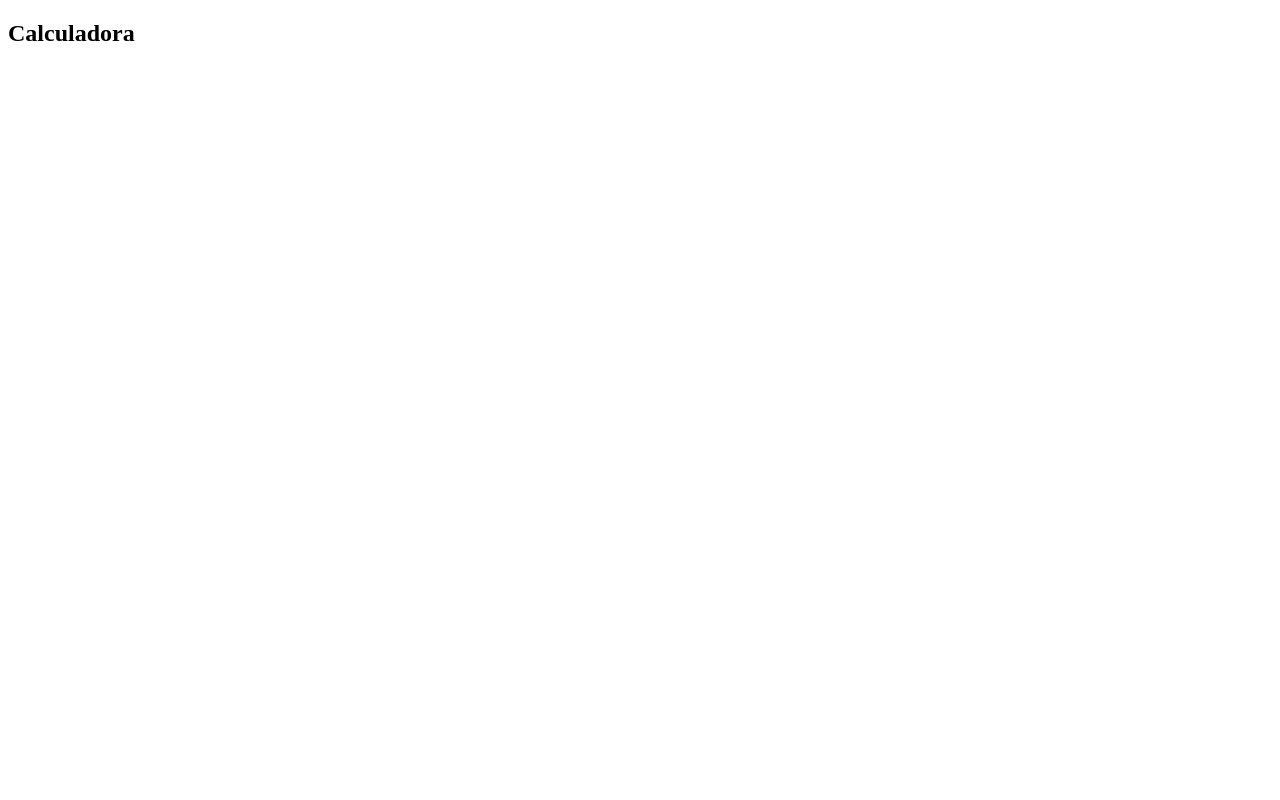
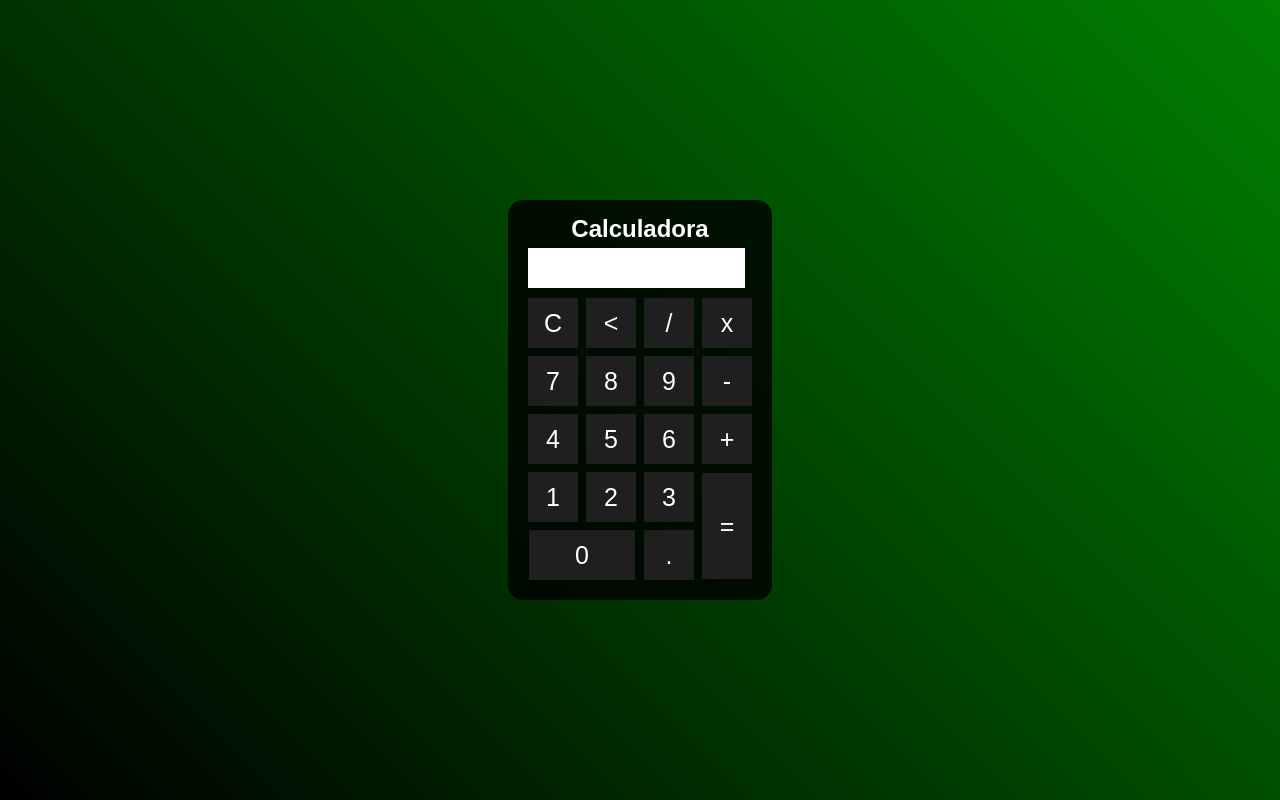
Before and after one commit to WeyderLuiz/Calculadora-JS, a plain HTML site: page index.html in a window 1280 px wide. Drawn offline with Linux system fonts and the light colour scheme.

Commit message:
Feito o código HTML, CSS e JS, já esta funcional

```diff
--- a/index.html
+++ b/index.html
@@ -12,6 +12,43 @@
     <div class="background">
         <div class="calculator">
             <h2>Calculadora</h2>
+            <p id="result"></p>
+
+            <table>
+                <!--Linha 1-->
+                <tr>
+                    <td><button class="button" onclick="clean()">C</button></td>
+                    <td><button class="button" onclick="back()"><</button></td>
+                    <td><button class="button" onclick="insert('/')">/</button></td>
+                    <td><button class="button" onclick="insert('*')">x</button></td>
+                </tr>
+                <!--Linha 2-->
+                <tr>
+                    <td><button class="button" onclick="insert('7')">7</button></td>
+                    <td><button class="button" onclick="insert('8')">8</button></td>
+                    <td><button class="button" onclick="insert('9')">9</button></td>
+                    <td><button class="button" onclick="insert('-')">-</button></td>
+                </tr>
+                <!--Linha 3-->
+                <tr>
+                    <td><button class="button" onclick="insert('4')">4</button></td>
+                    <td><button class="button" onclick="insert('5')">5</button></td>
+                    <td><button class="button" onclick="insert('6')">6</button></td>
+                    <td><button class="button" onclick="insert('+')">+</button></td>
+                </tr>
+                <!--Linha 4-->
+                <tr>
+                    <td><button class="button" onclick="insert('1')">1</button></td>
+                    <td><button class="button" onclick="insert('2')">2</button></td>
+                    <td><button class="button" onclick="insert('3')">3</button></td>
+                    <td rowspan="2"><button class="button" onclick="calculate()" style="height: 106px;">=</button></td>
+                </tr>
+                <!--Linha 5-->
+                <tr>
+                    <td colspan="2"><button class="button" style="width: 106px;" onclick="insert('0')">0</button></td>
+                    <td><button class="button" onclick="insert('.')">.</button></td>
+                </tr>
+            </table>
         </div>
     </div>
 
--- a/script.js
+++ b/script.js
@@ -0,0 +1,33 @@
+function insert(num){
+    let number = document.getElementById('result').innerHTML;
+
+    if(number === 'Digite os valores...'){
+        number = "";
+    }
+
+    const operations = ['+', '-', '/','*'];
+    const lastCaracter = number.charAt(number.length - 1);
+    if(operations.includes(lastCaracter) && operations.includes(num)){
+        return;
+    }
+
+    document.getElementById('result').innerHTML = number + num;
+}
+
+function clean(){
+    document.getElementById('result').innerHTML = "";
+}
+
+function back() {
+    const result = document.getElementById('result').innerHTML;
+    document.getElementById('result').innerHTML = result.substring(0, result.length - 1);
+}
+
+function calculate(){
+    const result = document.getElementById('result').innerHTML;
+    if(result){
+        document.getElementById('result').innerHTML = eval(result);
+    } else {
+        document.getElementById('result').innerHTML = 'Digite os valores...';
+    }
+}
--- a/styles.css
+++ b/styles.css
@@ -1,5 +1,48 @@
-styles.css
+*{
+    margin: 0;
+    padding: 0;
+}
 
-body{
-    background-color: red;
+.background {
+    background-image: linear-gradient(45deg, black, green);
+    height: 100vh;
+    color: white;
+    font-family: Arial, Helvetica, sans-serif;
+    text-align: center;
 }
+
+.calculator{
+    position: absolute;
+    background-color: rgba(0, 0, 0, 0.8);
+    top: 50%;
+    left: 50%;
+    transform: translate(-50%, -50%);
+    border-radius: 15px;
+    padding: 15px;
+}
+
+#result {
+    background-color: white;
+    width: 207px;
+    height: 30px;
+    margin: 5px;
+    font-size: 25px;
+    color: black;
+    text-align: right;
+    padding: 5px;
+}
+
+.button{
+    width: 50px;
+    height: 50px;
+    font-size: 25px;
+    cursor: pointer;
+    margin: 3px;
+    background-color: rgb(31, 31, 31);
+    border: none;
+    color: white;
+}
+
+.button:hover {
+    background-color: black;
+}
```
